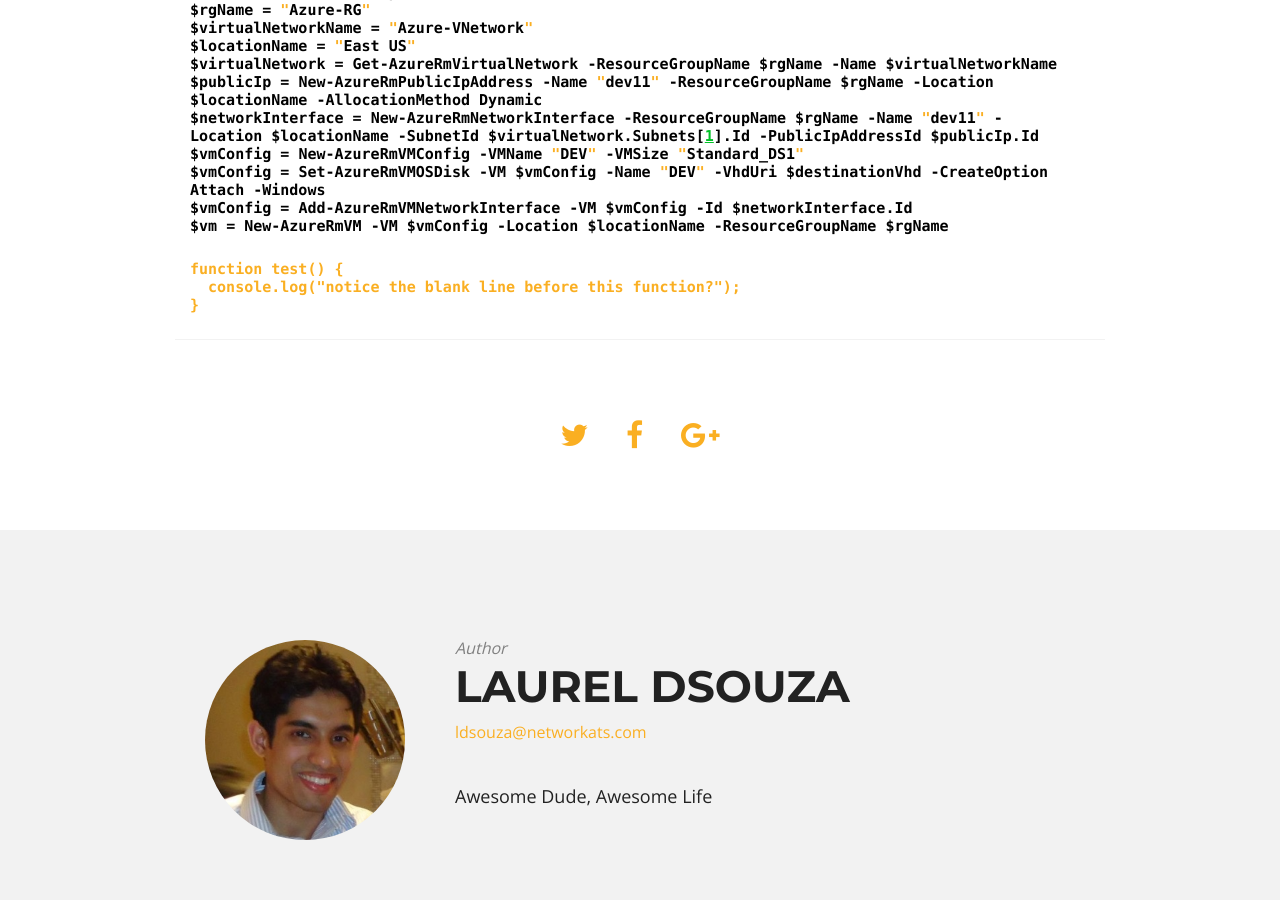
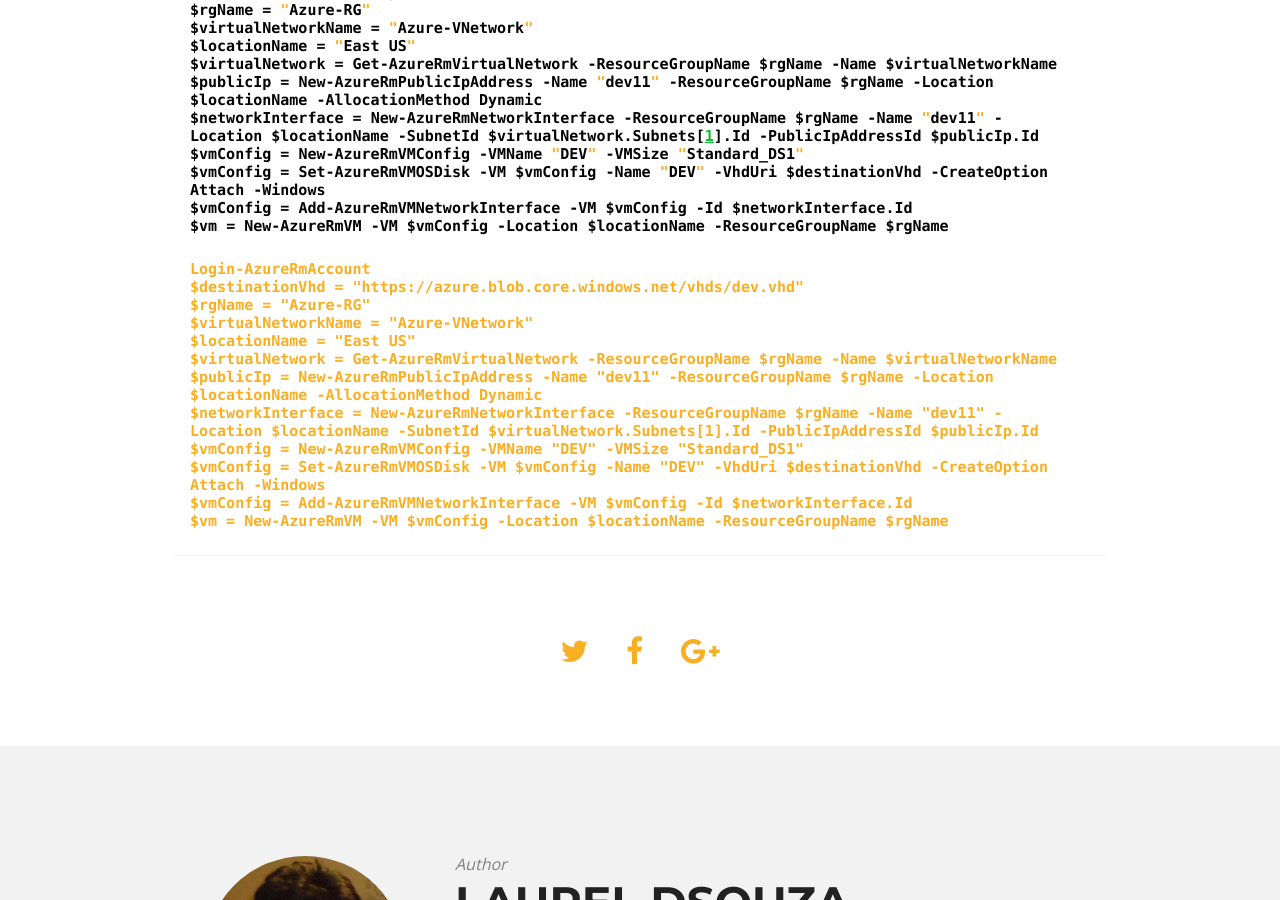
Before and after one commit to ldsouza/ldsouza.github.io, a Jekyll site: the page built from _posts/2017-01-04-how-to-create-a-vm-in-azure-from-an-existing-disk.md, in a window 1280 px wide and 900 px high, scrolled down 1116 px. Built offline with Jekyll 4.4.1, drawn with Linux system fonts in a browser that asks for light colours; nearby versions of some CDN libraries.

Commit message:
Updated 2017-01-04-how-to-create-a-vm-in-azure-from-an-existing-disk.md

````diff
--- a/_posts/2017-01-04-how-to-create-a-vm-in-azure-from-an-existing-disk.md
+++ b/_posts/2017-01-04-how-to-create-a-vm-in-azure-from-an-existing-disk.md
@@ -54,7 +54,19 @@
 ```
 
 ```
-function test() {
-  console.log("notice the blank line before this function?");
-}
+Login-AzureRmAccount
+$destinationVhd = "https://azure.blob.core.windows.net/vhds/dev.vhd"
+$rgName = "Azure-RG"
+$virtualNetworkName = "Azure-VNetwork"
+$locationName = "East US"
+$virtualNetwork = Get-AzureRmVirtualNetwork -ResourceGroupName $rgName -Name $virtualNetworkName
+$publicIp = New-AzureRmPublicIpAddress -Name "dev11" -ResourceGroupName $rgName -Location
+$locationName -AllocationMethod Dynamic
+$networkInterface = New-AzureRmNetworkInterface -ResourceGroupName $rgName -Name "dev11" -
+Location $locationName -SubnetId $virtualNetwork.Subnets[1].Id -PublicIpAddressId $publicIp.Id
+$vmConfig = New-AzureRmVMConfig -VMName "DEV" -VMSize "Standard_DS1"
+$vmConfig = Set-AzureRmVMOSDisk -VM $vmConfig -Name "DEV" -VhdUri $destinationVhd -CreateOption
+Attach -Windows
+$vmConfig = Add-AzureRmVMNetworkInterface -VM $vmConfig -Id $networkInterface.Id
+$vm = New-AzureRmVM -VM $vmConfig -Location $locationName -ResourceGroupName $rgName
 ```
````
